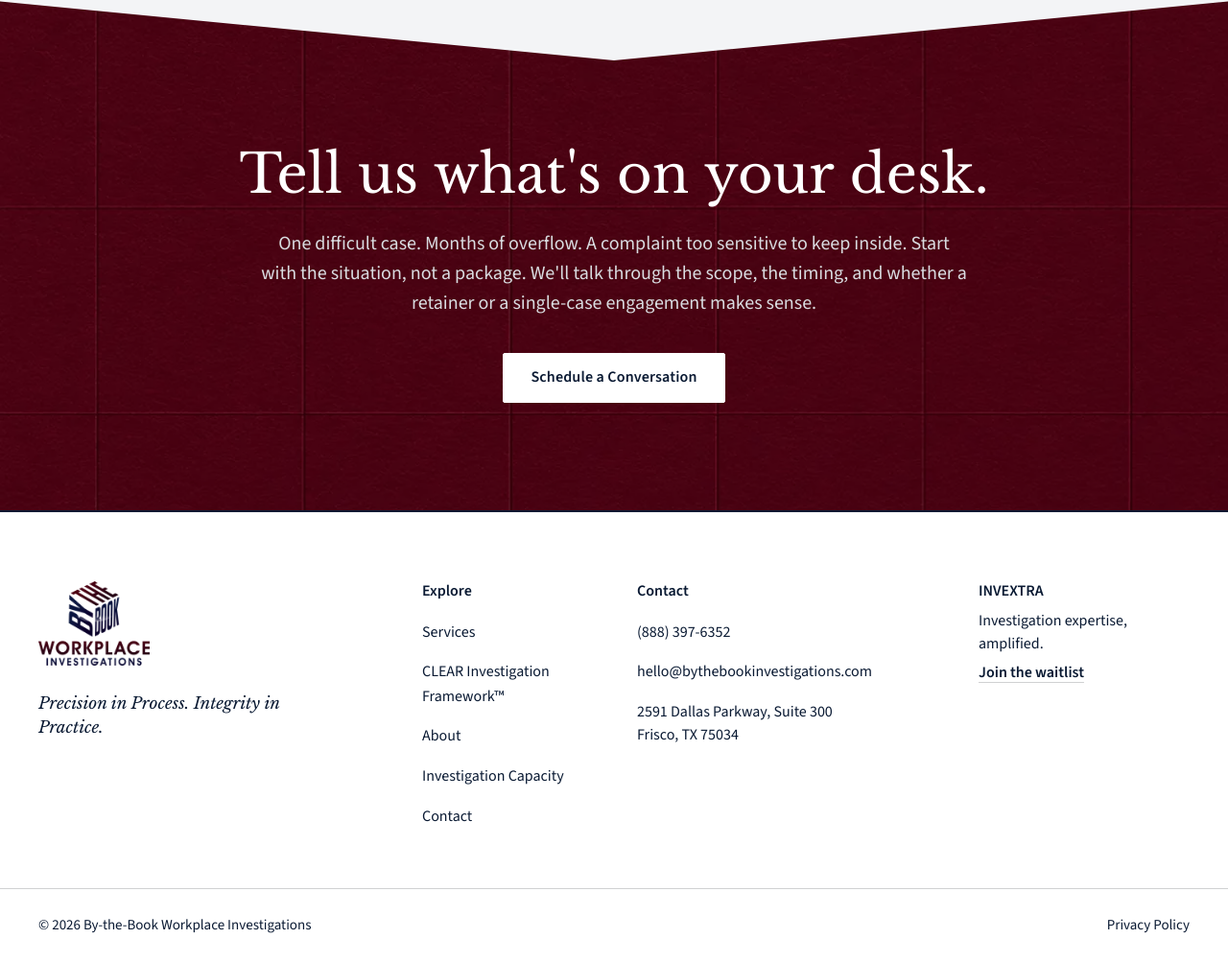
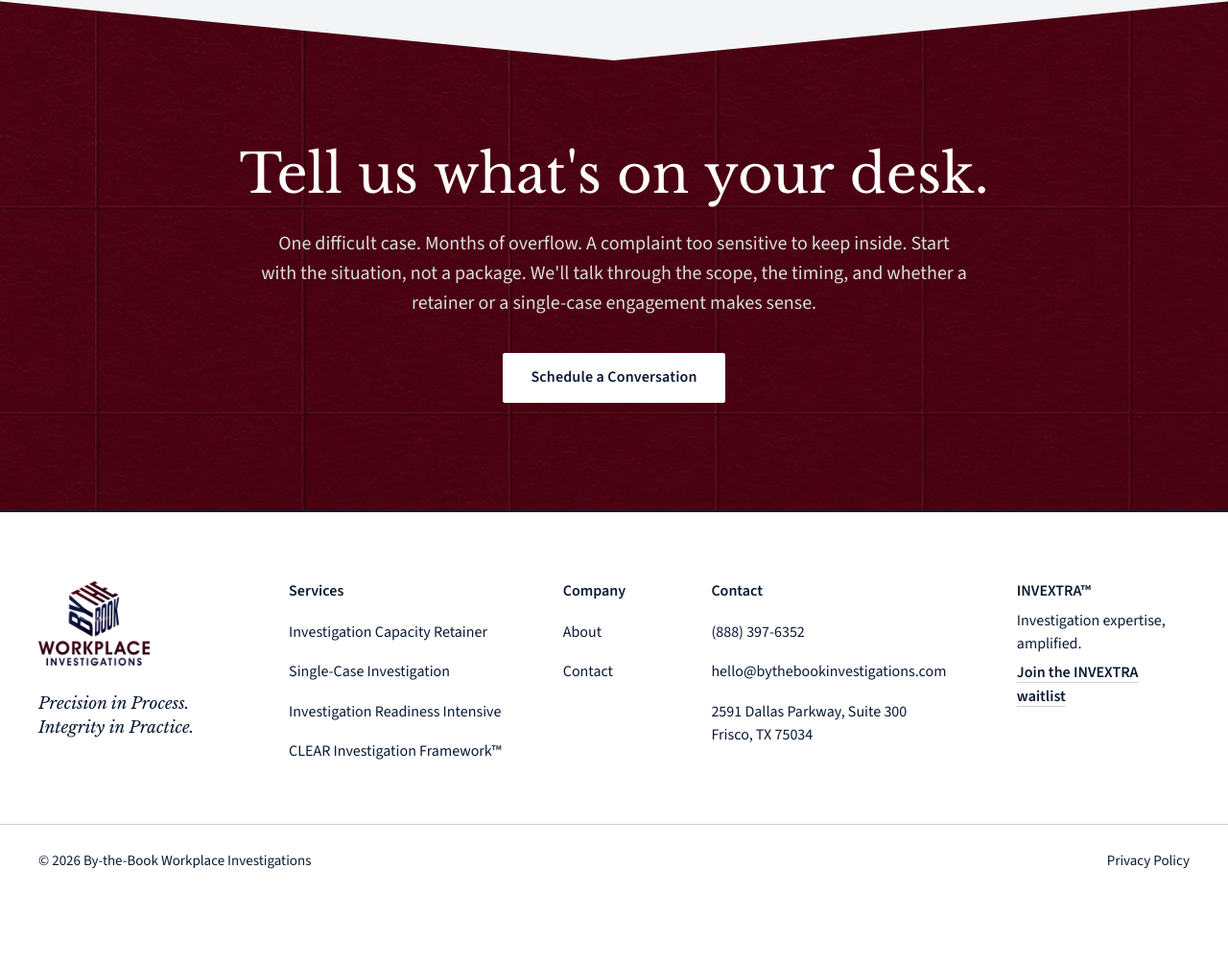
Before and after one commit to mfebres0919/By-The-Book-Investigations, a plain HTML site: page index.html in a window 1280 px wide. Shown: the part 10928-11931 px from the top of the page at 96% size. After the commit the page ends 11864 px from the top, so only its background shows below. Drawn offline with Linux system fonts and the light colour scheme.

Commit message:
Footer: her exact service terms, Services and Company columns, INVEXTRA trademark
Co-Authored-By: Claude Fable 5.2 <noreply@anthropic.com>

```diff
--- a/css/global.css
+++ b/css/global.css
@@ -461,7 +461,8 @@ h1, h2, h3 {
 
 /* ---------- 9. Footer ----------
    White with a navy rule on top. Phones: everything stacked. Tablets: two columns.
-   Desktop: logo and tagline on the left, three columns of links to the right. */
+   Desktop: logo and tagline on the left, four columns to the right
+   (Services, Company, Contact, INVEXTRA). */
 .site-footer {
   border-top: 2px solid var(--color-navy);
   background: var(--color-white);
@@ -526,13 +527,21 @@ h1, h2, h3 {
 @media (min-width: 36rem) {
   .site-footer__inner { grid-template-columns: 1fr 1fr; }
 }
+/* Small desktop: the logo and tagline take a row of their own, the four columns sit under them */
 @media (min-width: 62rem) {
   .site-footer__inner {
-    grid-template-columns: 4fr 2fr 3.5fr 2.5fr;
-    column-gap: 3rem;
+    grid-template-columns: 3.2fr 1.4fr 3.4fr 2.2fr;
+    column-gap: 2.5rem;
     padding-block: 4.5rem 3.5rem;
   }
+  .site-footer__brand { grid-column: 1 / -1; }   /* from the first column line to the last: the full row */
   .site-footer__bar-inner { padding-bottom: 1.25rem; }
+}
+/* Large desktop: everything on one row. The numbers are shares of the width: the Company
+   column has two short links so it gets the least, Contact holds the long email address. */
+@media (min-width: 75rem) {
+  .site-footer__inner { grid-template-columns: 2.7fr 3fr 1.4fr 3.4fr 2.2fr; }
+  .site-footer__brand { grid-column: auto; }
 }
 
 /* ---------- 10. Reveal on scroll ----------
--- a/index.html
+++ b/index.html
@@ -632,13 +632,23 @@
                 <p class="site-footer__tagline">Precision in Process. Integrity in Practice.</p>
             </div>
 
-            <nav class="site-footer__col" aria-label="Footer" data-reveal="fade">
-                <h2 class="site-footer__heading">Explore</h2>
+            <!-- The service names are her exact terms (her design notes list them for the nav, footer and links).
+                 Each jumps to its section on the homepage. When the Services page is built, point these
+                 at the matching parts of that page instead. -->
+            <nav class="site-footer__col" aria-label="Services" data-reveal="fade">
+                <h2 class="site-footer__heading">Services</h2>
                 <ul class="site-footer__list" role="list">
-                    <li><a class="site-footer__link" href="services/">Services</a></li>
+                    <li><a class="site-footer__link" href="#services">Investigation Capacity Retainer</a></li>
+                    <li><a class="site-footer__link" href="#services">Single-Case Investigation</a></li>
+                    <li><a class="site-footer__link" href="#readiness">Investigation Readiness Intensive</a></li>
                     <li><a class="site-footer__link" href="#process">CLEAR Investigation Framework™</a></li>
+                </ul>
+            </nav>
+
+            <nav class="site-footer__col" aria-label="Company" data-reveal="fade">
+                <h2 class="site-footer__heading">Company</h2>
+                <ul class="site-footer__list" role="list">
                     <li><a class="site-footer__link" href="about/">About</a></li>
-                    <li><a class="site-footer__link" href="investigation-capacity/">Investigation Capacity</a></li>
                     <li><a class="site-footer__link" href="contact/">Contact</a></li>
                 </ul>
             </nav>
@@ -653,10 +663,10 @@
             </div>
 
             <div class="site-footer__col" data-reveal="fade">
-                <h2 class="site-footer__heading">INVEXTRA</h2>
+                <h2 class="site-footer__heading">INVEXTRA™</h2>
                 <p class="site-footer__text">Investigation expertise, amplified.</p>
                 <a class="site-footer__link site-footer__link--arrow" href="https://invextra.ai/" target="_blank" rel="noopener">
-                    Join the waitlist<span class="visually-hidden"> (opens in a new tab)</span>
+                    Join the INVEXTRA waitlist<span class="visually-hidden"> (opens in a new tab)</span>
                 </a>
             </div>
         </div>
```
Also changed, not shown: 1 other file.
